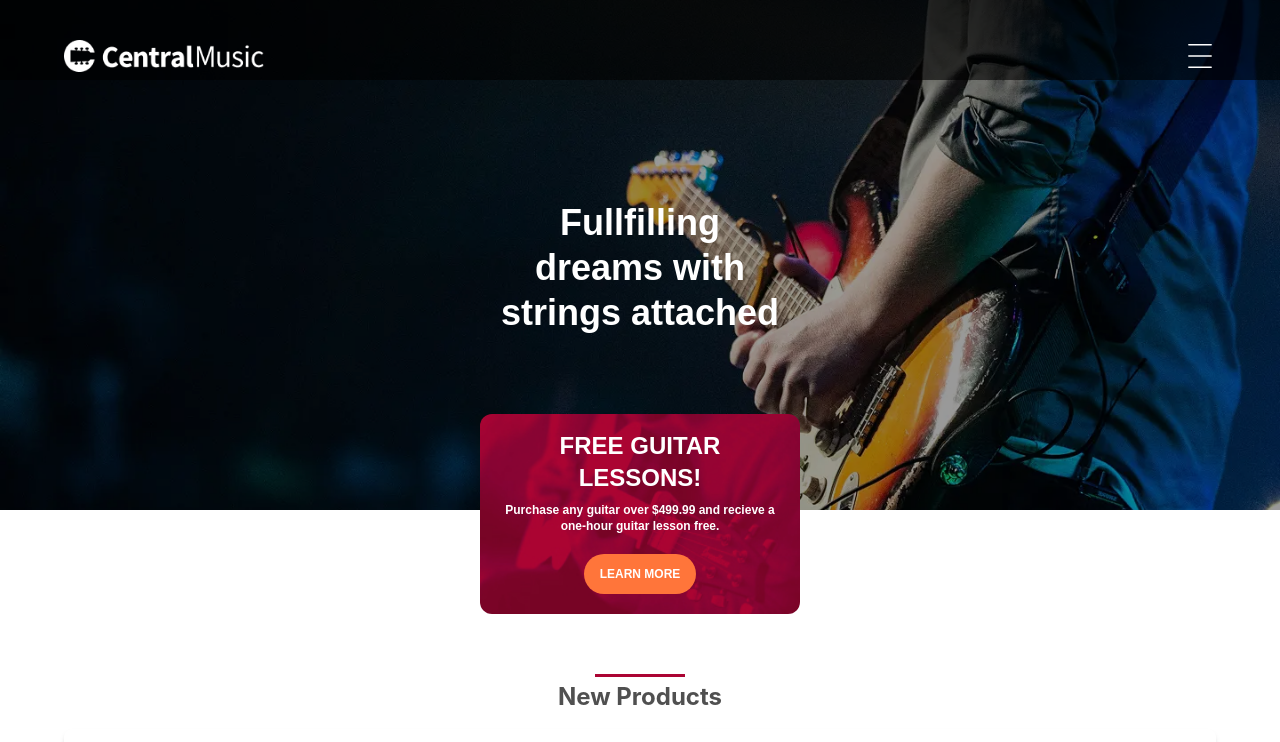
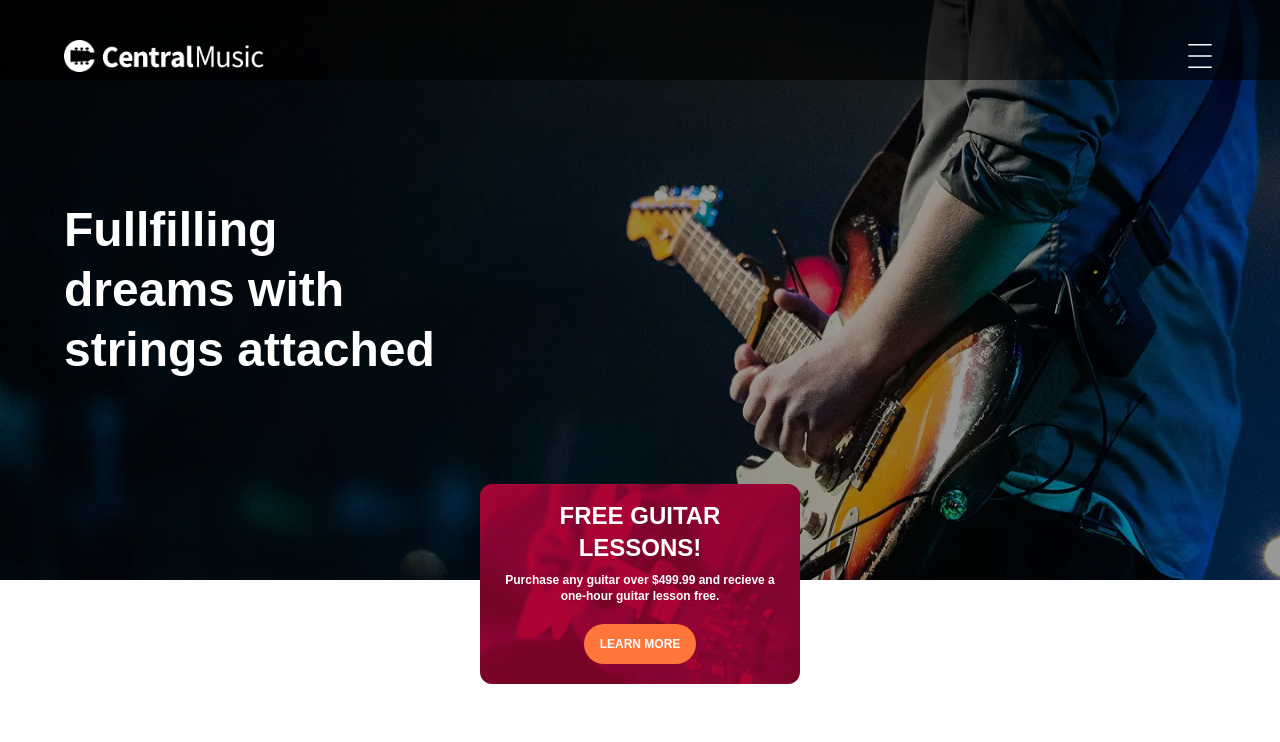
Before and after one commit to annaeugeniyevna/central-music-on-React, a React (Vite) app: page / in a window 1280 px wide. Shown: the top 742 px of the page. Built offline with nearby package versions, Linux system fonts and the light colour scheme.

Commit message:
feat: add responsive style for Hero section

```diff
--- a/src/components/Hero.jsx
+++ b/src/components/Hero.jsx
@@ -11,12 +11,14 @@ const Hero = () => {
     return (
         <section
         style={bgStyle}
-        className="w-full h-[510px] pt-50 relative">
+        className="w-full h-[510px] pt-50 relative
+        md:h-[580px]">
             <div className="absolute inset-0 bg-black/40 z-0"></div>
             <div
             className="max-w-[1440px] mx-auto px-[5%] relative px-10">
                 <h1
-                className="max-w-[280px] font-montserrat font-bold text-4xl text-white leading-tight text-center mx-auto">
+                className="max-w-[280px] font-montserrat font-bold text-4xl text-white leading-tight text-center mx-auto
+                md:text-5xl md:max-w-[380px] md:text-left md:mx-0">
                     Fullfilling dreams with strings attached
                 </h1>
             </div>
```
